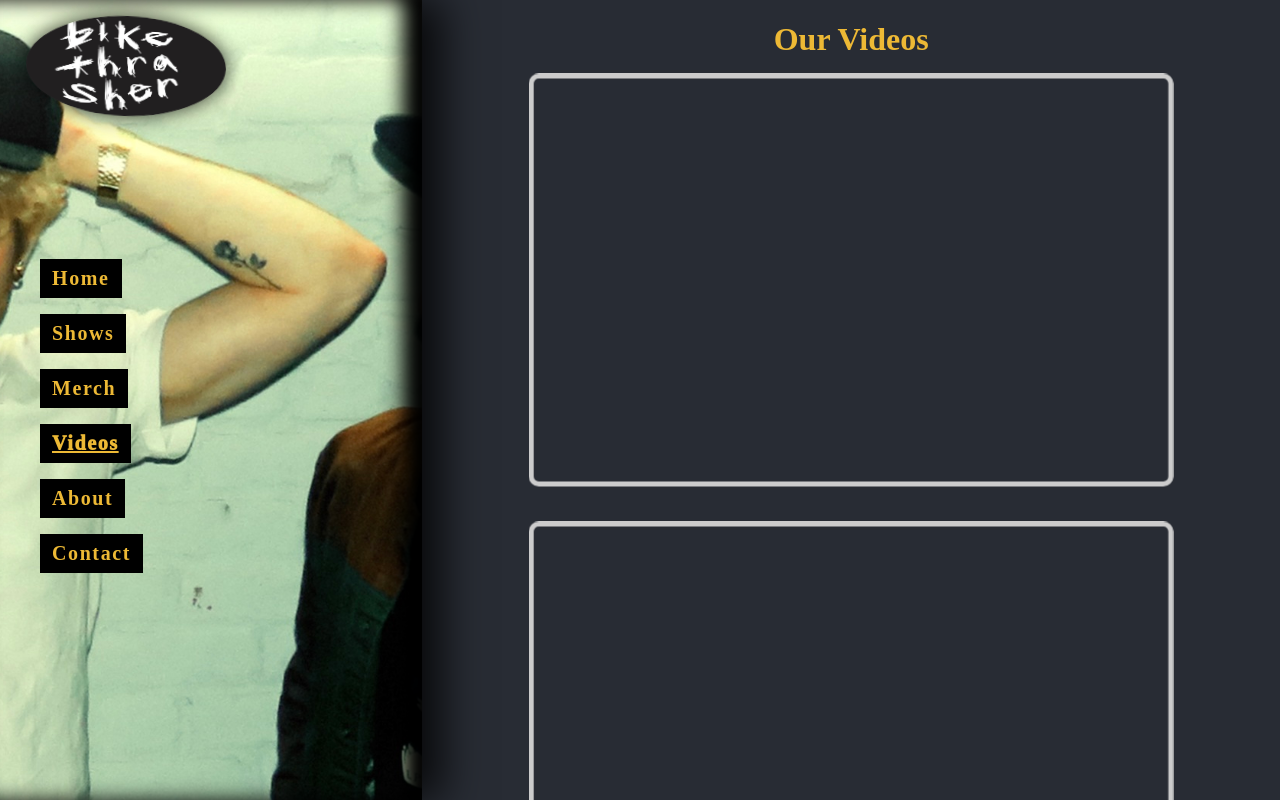
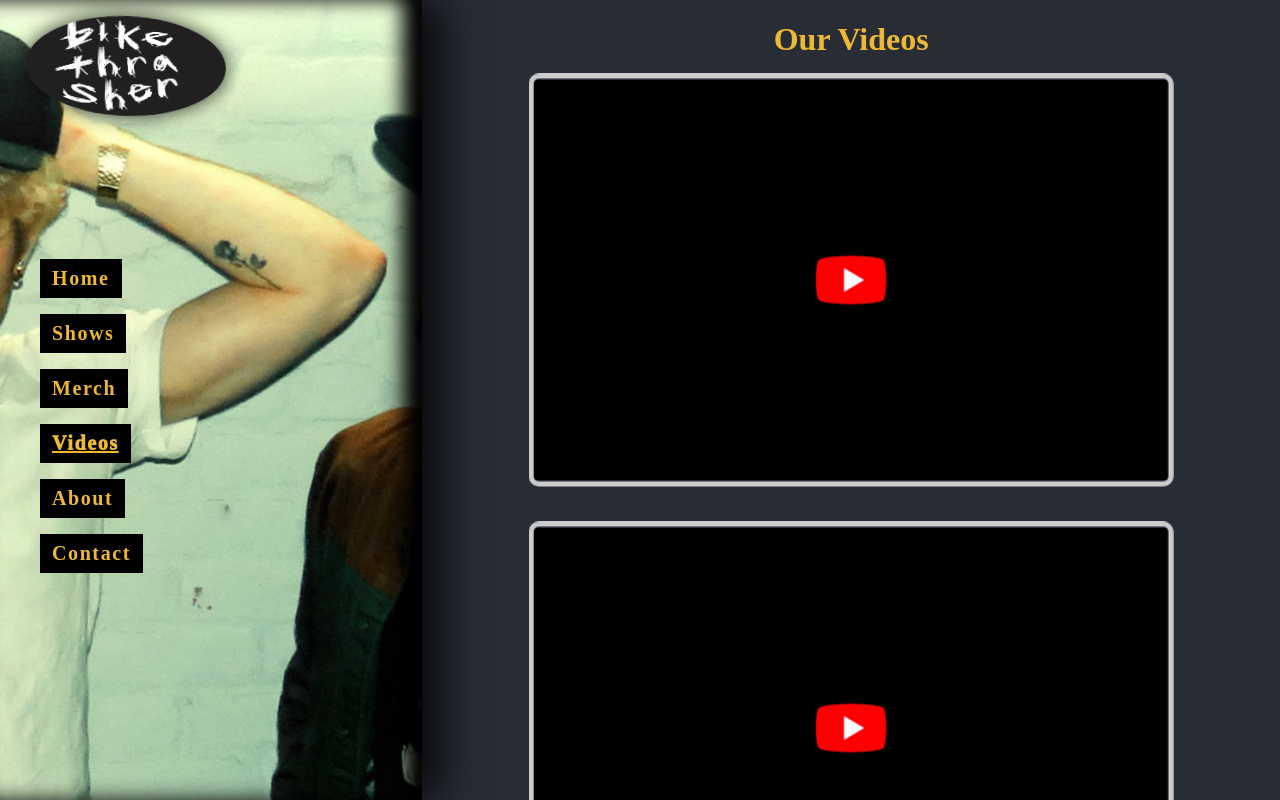
Before and after one commit to WinterAmlaw/bikethrasher, a React (Create React App) app: page /videos in a window 1280 px wide. Shown: the top 800 px of the page. Built offline with nearby package versions, Linux system fonts and the light colour scheme; no server answers.

Commit message:
styled embedded youtube video players to appear loaded early by adding replica of youtube play button to black background

```diff
--- a/src/pages/ShowsPage/Shows.js
+++ b/src/pages/ShowsPage/Shows.js
@@ -100,7 +100,7 @@ const TH = styled.th`
 const TD = styled.td`
   padding: 32px;
   font-size: 24px;
-  color: #fff;
+  color: #fa8072;
   text-align: center;
   // background: linear-gradient(to top, #fg416c, #ff416c);
   border-radius: 10px;
--- a/src/pages/VideosPage/Videos.js
+++ b/src/pages/VideosPage/Videos.js
@@ -1,4 +1,4 @@
-import React, { useState, useEffect } from 'react';
+import React, { useState } from 'react';
 import ReactPlayer from 'react-player';
 import styled, { keyframes } from 'styled-components';
 
@@ -27,11 +27,22 @@ const MyVideo = () => {
                 url={video.url}
                 width='50vw'
                 height='50vh'
+                style={{backgroundColor: 'black'}}
                 onReady={() => setIsLoading(false)}
+                config={{
+                  youtube: {
+                    playerVars: { modestbranding: 1 },
+                    preload: true,
+                    preloadMetadata: true,
+                    preloadThumbnail: true,
+                  },
+                }}
               />
               {isLoading && (
                 <Overlay>
-                <Frame></Frame>
+                  <Frame>
+                    <PlayButton/>
+                  </Frame>
                 </Overlay>
               )}
             </VideoWrapper>
@@ -39,9 +50,9 @@ const MyVideo = () => {
         })}
       </VideoContainer>
     </>
-
   );
 };
+
 
 const VideoContainer = styled.div`
   display: flex;
@@ -82,7 +93,83 @@ const Frame = styled.div`
   width: 50vw;
   height: 50vh;
   animation: ${pulse} 1.5s ease-in-out infinite alternate;
+  display: flex;
+  justify-content: center;
+  align-items: center;
 `;
 
 
+// const playPulse = keyframes`
+//   from {
+//     transform: scale(1);
+//   }
+
+//   to {
+//     transform: scale(1.05);
+//   }
+// `;
+
+
+const PlayButton = styled.div`
+  background: red;
+  border-radius: 50% / 10%;
+  color: #FFFFFF;
+  font-size: 1em;
+  height: 3em;
+  margin: 20px auto;
+  padding: 0;
+  position: relative;
+  text-align: center;
+  text-indent: 0.1em;
+  transition: all 150ms ease-out;
+  width: 4em;
+
+  &:hover {
+    background: darkorange;
+  }
+
+  &::before {
+    background: inherit;
+    border-radius: 5% / 50%;
+    bottom: 9%;
+    content: "";
+    left: -5%;
+    position: absolute;
+    right: -5%;
+    top: 9%;
+  }
+
+  &::after {
+    border-style: solid;
+    border-width: 1em 0 1em 1.732em;
+    border-color: transparent transparent transparent white;
+    content: ' ';
+    font-size: 0.75em;
+    height: 0;
+    margin: -1em 0 0 -0.75em;
+    top: 50%;
+    position: absolute;
+    width: 0;
+  }
+`;
+
+
+// const Triangle = styled.div`
+//   width: 0;
+//   height: 0;
+//   border-top: 16px solid transparent;
+//   border-bottom: 16px solid transparent;
+//   border-left: 24px solid white;
+// `;
+
+// const PlayIcon = styled(Triangle)`
+//   margin-left: 14px;
+// `;
+
+// const PlayButtonAnimation = () => (
+//   <PlayButton>
+//   </PlayButton>
+// );
+
+
 export default MyVideo;
```
Lines whose indentation alone changed are shown as unchanged.
